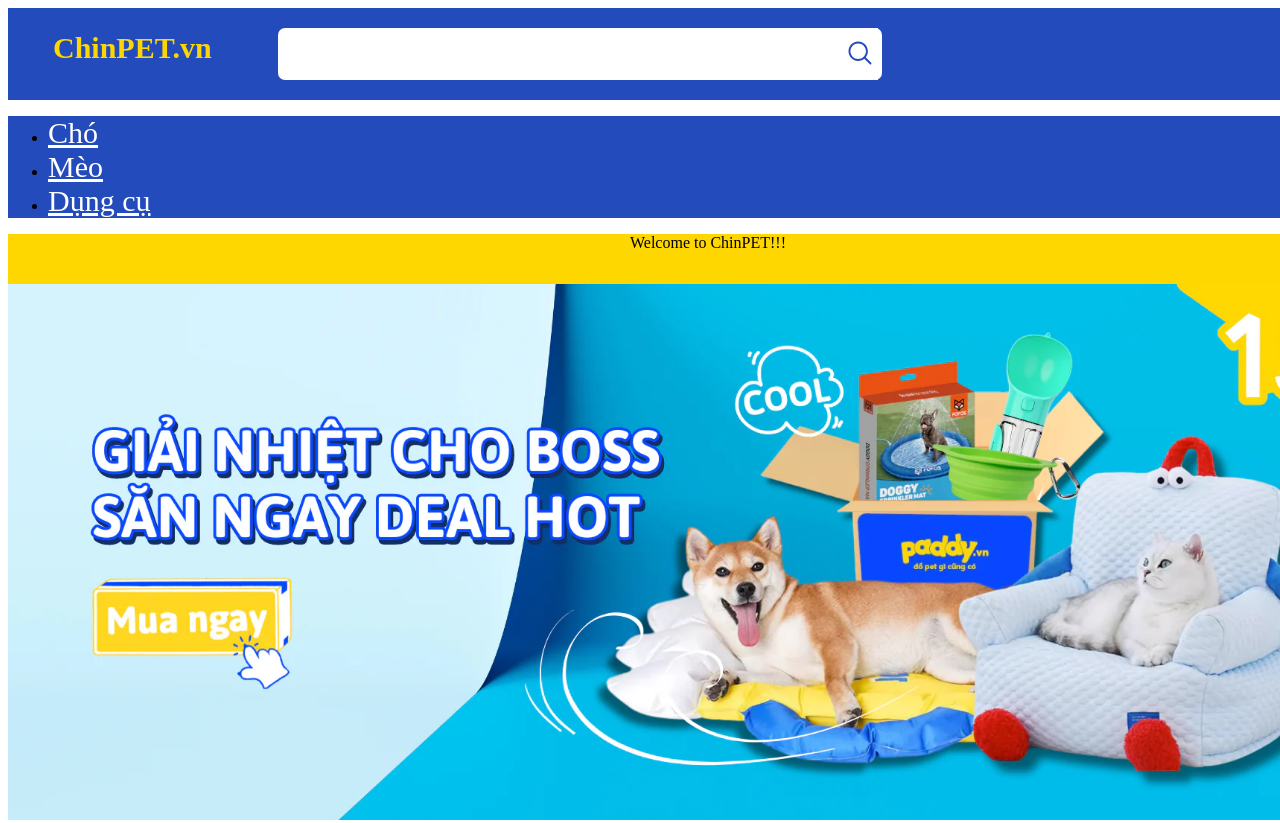
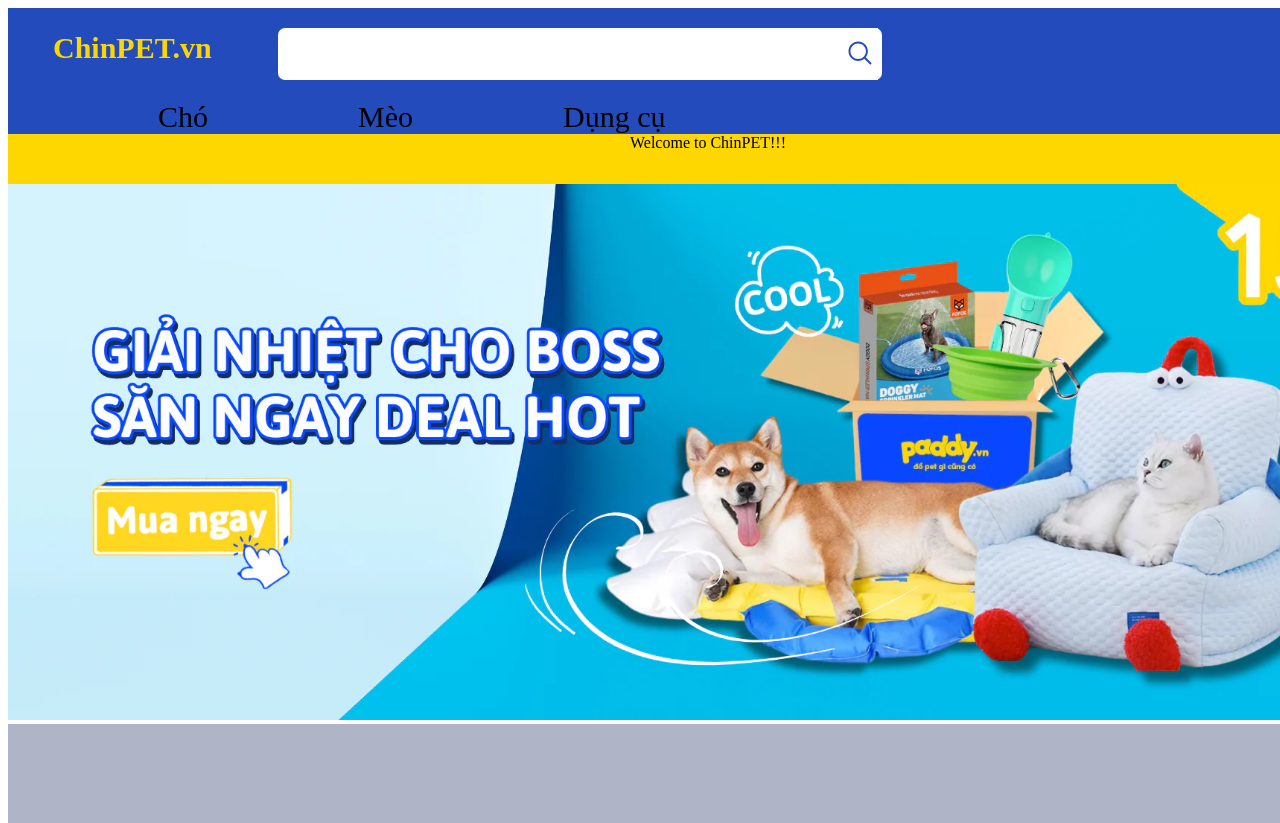
Before and after one commit to ChinTichLuy/code, a PHP site: page /trangchu.php in a window 1280 px wide; the page is wider, and only the part inside the window is pictured. Shown: the top 823 px of that part. Run offline with PHP 8.4, Linux system fonts and the light colour scheme.

Commit message:
thêm tí menu lúc có lúc ko

```diff
--- a/cssTrangChu.css
+++ b/cssTrangChu.css
@@ -33,10 +33,13 @@
     fill: #234BBB;
 }
 a{
-    color: white;
+    color: Black;
     font-size: 30px;
+
+
 }
 .sec1{
+    display: flex;
     background-color: #234BBB;
 }
 
@@ -45,3 +48,25 @@
     background-color: #afb5c7;
 
 }
+.menu {
+    position: relative;
+    display: flex;
+}
+.menu-content {
+    display: none;
+    position: absolute;
+    background-color: rgb(150, 190, 209);
+    padding: 10px;
+    box-shadow: 0 4px 8px rgba(0, 0, 0, 0.1);
+    width: 250px;
+    margin-top: 30px;
+}
+.menu:hover .menu-content {
+    display: block;
+}
+
+.menu{
+    font-size: 30px;
+    margin-left: 150px;
+
+}
--- a/trangchu.php
+++ b/trangchu.php
@@ -38,14 +38,32 @@
             </div>
         </header>
         <section class="sec1">
-            <nav>
-                <ul>
-                    <li><a href="#">Chó</a></li>
-                    <li><a href="#">Mèo</a></li>
-                    <li><a href="#">Dụng cụ</a></li>
-                </ul>
-            </nav>
+            <div class="menu">
+                <span>Chó</span>
+                <div class="menu-content">
+                    <p><a href="#">Thức ăn cho chó Xu lồng</a></p>
+                    <p><a href="#">Thức ăn cho chó Xu không lồng</a></p>
+                    <p><a href="#">Dog Toys</a></p>
+                </div>
+            </div>
+            <div class="menu">
+                <span>Mèo</span>
+                <div class="menu-content">
+                    <p><a href="#">Thức ăn cho Mèo Xu lồng</a></p>
+                    <p><a href="#">Thức ăn cho Mèo Xu không lồng</a></p>
+                    <p><a href="#">Cat Toys</a></p>
+                </div>
+            </div>
+            <div class="menu">
+                <span>Dụng cụ</span>
+                <div class="menu-content">
+                    <p><a href="#">Đồ tỉa lông</a></p>
+                    <p><a href="#">Bát ăn cho pet 4 chân</a></p>
+                    <p><a href="#">Lông vũ </a></p>
+                </div>
+            </div>
         </section>
+
         <section style="background-color: #FFD700; height:50px; text-align:center">
             Welcome to ChinPET!!!
         </section>
```
